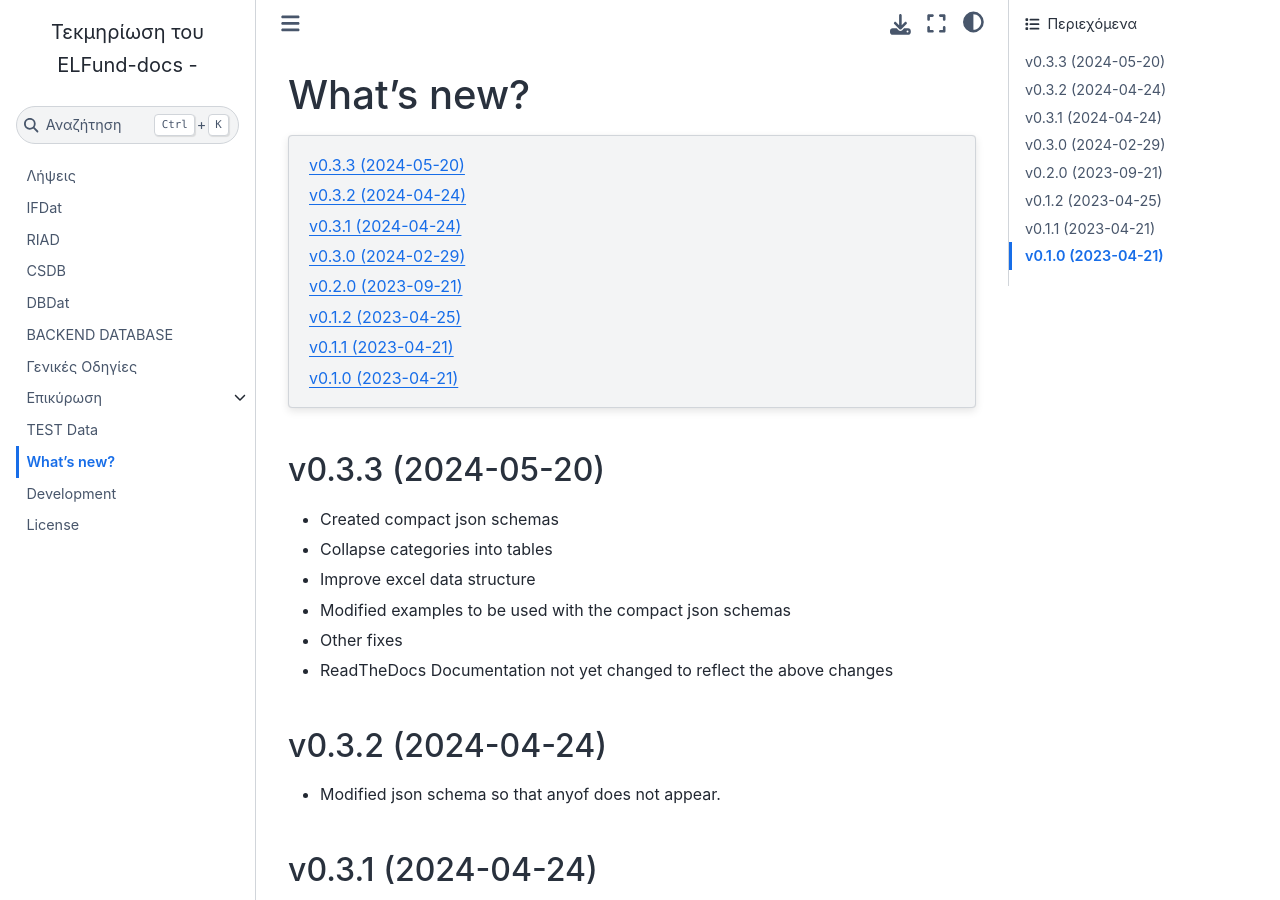
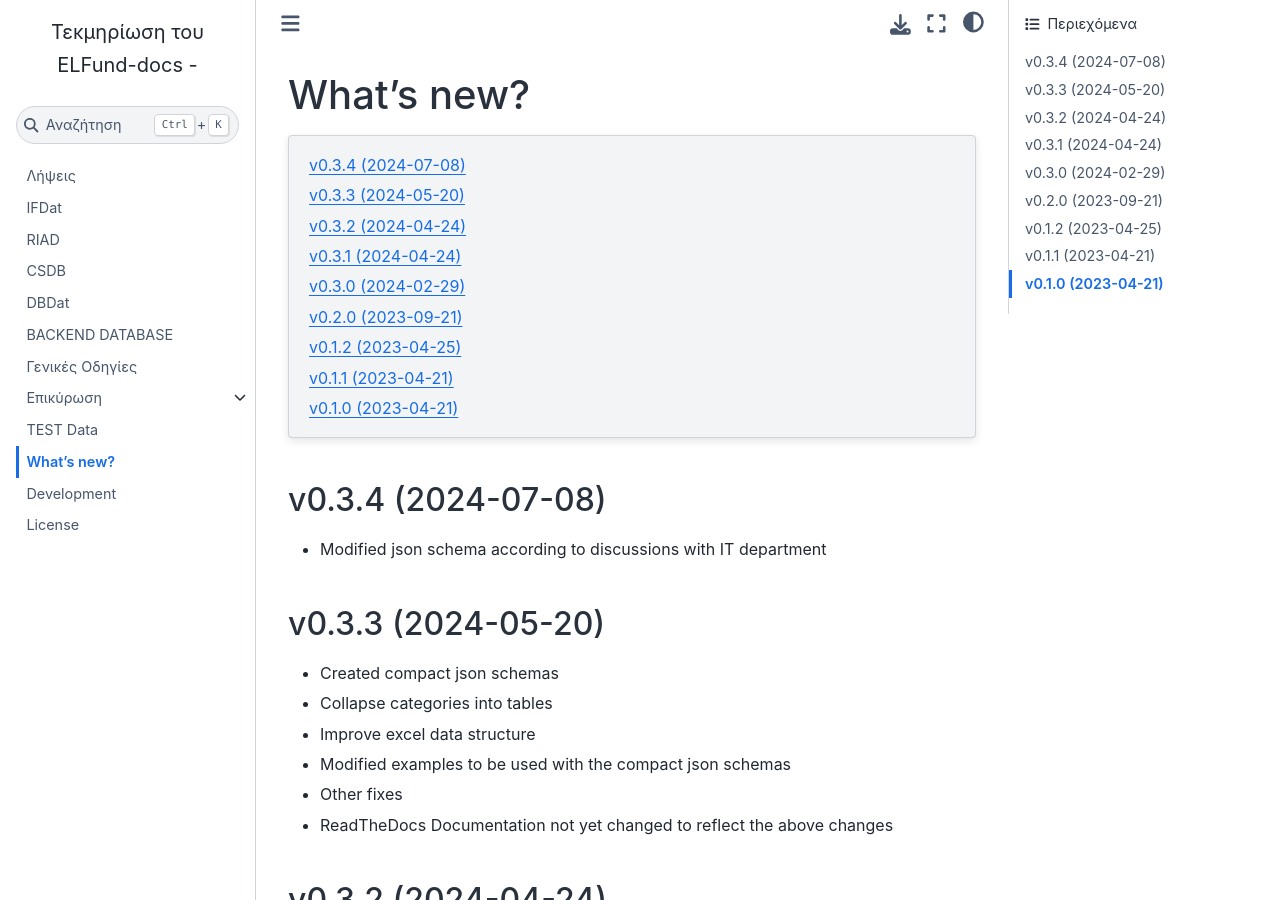
Before and after one commit to lerooze/elfund-docs, a Sphinx documentation site: the page built from docs/source/whatsnew.rst, in a window 1280 px wide and 900 px high. Built offline with Sphinx 7.4.7 and the Sphinx Book theme 1.1.4, drawn with Linux system fonts in a browser that asks for light colours.

Commit message:
Modified json schemas

```diff
--- a/docs/source/whatsnew.rst
+++ b/docs/source/whatsnew.rst
@@ -10,6 +10,10 @@ What's new?
 
 .. Next release
 .. ============
+v0.3.4 (2024-07-08)
+-------------------
+* Modified json schema according to discussions with IT department
+
 v0.3.3 (2024-05-20)
 -------------------
 * Created compact json schemas
```
